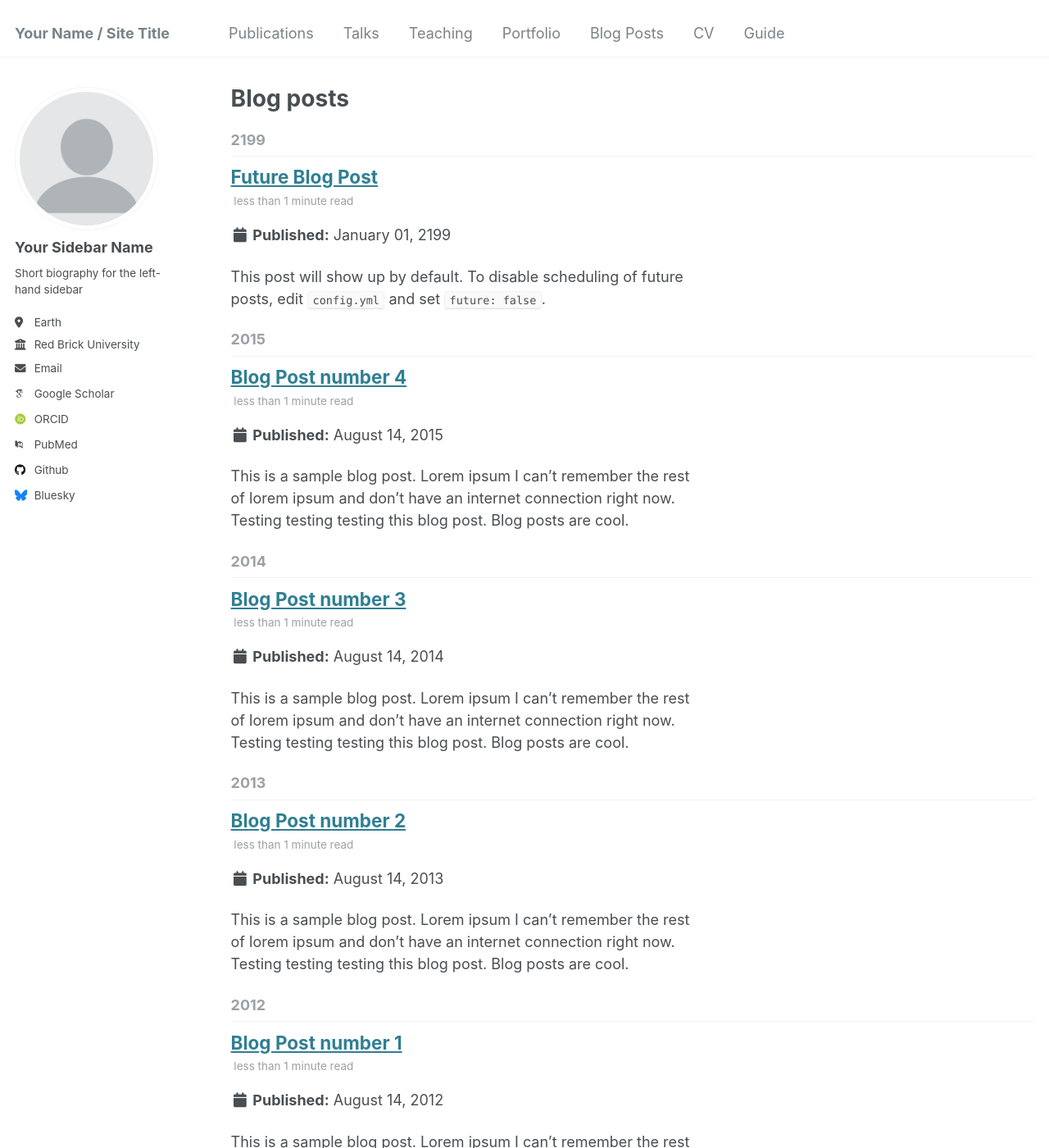
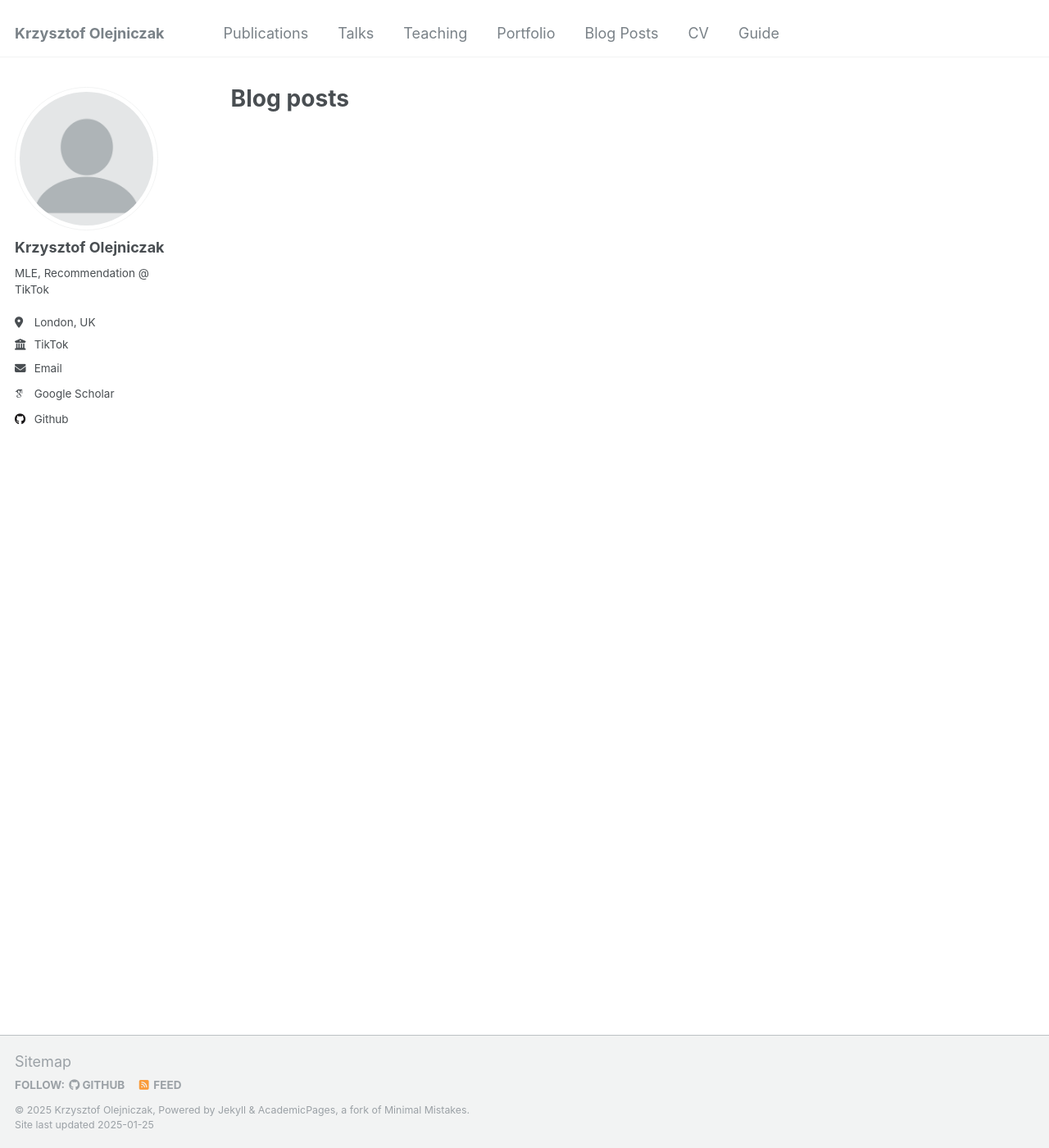
Before and after one commit to kolejnyy/kolejnyy.github.io, a Jekyll site: the page built from _pages/year-archive.html, in a window 1280 px wide and 1400 px high. Shown: the whole window at 82% size. Built offline with Jekyll 4.4.1, drawn with Linux system fonts in a browser that asks for light colours; some web fonts are replaced; some of the changed text lies outside the part shown.

Commit message:
initial changes

```diff
--- a/_config.yml
+++ b/_config.yml
@@ -8,13 +8,13 @@
 
 # Basic Site Settings
 locale                   : "en-US"
-title                    : "Your Name / Site Title"
+title                    : "Krzysztof Olejniczak"
 title_separator          : "-"
-name                     : &name "Your Name"
+name                     : &name "Krzysztof Olejniczak"
 description              : &description "personal description"
-url                      : https://academicpages.github.io # the base hostname & protocol for your site e.g. "https://[your GitHub username].github.io"
+url                      : https://kolejnyy.github.io # the base hostname & protocol for your site e.g. "https://[your GitHub username].github.io"
 baseurl                  : "" # the subpath of your site, e.g. "/blog"
-repository               : "academicpages/academicpages.github.io"
+repository               : "kolejnyy/kolejnyy.github.io"
 
 # Site Author - The following control what appear as part of the author content on the side bar.
 #               If a field is blank the icon and link will not appear, otherwise it will be shown.
@@ -22,21 +22,21 @@ repository               : "academicpages/academicpages.github.io"
 author:
   # Biographic information
   avatar           : "profile.png"
-  name             : "Your Sidebar Name"
+  name             : "Krzysztof Olejniczak"
   pronouns         : # example: "she/her"
-  bio              : "Short biography for the left-hand sidebar"
-  location         : "Earth"
-  employer         : "Red Brick University"
+  bio              : "MLE, Recommendation @ TikTok"
+  location         : "London, UK"
+  employer         : "TikTok"
   uri              : # URL
-  email            : "none@example.org"
+  email            : "kmfolejniczak@gmail.com"
 
   # Academic websites
   arxiv            : # URL - Update with the correct link to your profile
-  googlescholar    : "https://scholar.google.com/citations?user=PS_CX0AAAAAJ"
+  googlescholar    : "https://scholar.google.com/citations?user=0DqGU5oAAAAJ"
   impactstory      : # URL
-  orcid            : "http://orcid.org/yourorcidurl"
+  orcid            : #"http://orcid.org/yourorcidurl"
   semantic         : # URL
-  pubmed           : "https://www.ncbi.nlm.nih.gov/pubmed/?term=john+snow"
+  pubmed           : #"https://www.ncbi.nlm.nih.gov/pubmed/?term=john+snow"
   researchgate     : # URL
   scopus           : # URL
 
@@ -44,12 +44,12 @@ author:
   bitbucket        : # Username - Update with your username on the site
   codepen          : # Username
   dribbble         : # Username
-  github           : "academicpages"
+  github           : "kolejnyy"
   kaggle           : # Username
   stackoverflow    : # User number or user number and name (i.e., use "1" or "1/jeff-atwood")
 
   # Social media
-  bluesky          : "bsky.app" # Replace this with you Bluesky username
+  bluesky          : #"bsky.app" # Replace this with you Bluesky username
   facebook         : # Username
   flickr           : # Username
   foursquare       : # Username
--- a/_posts/2012-08-14-blog-post-1.md
+++ /dev/null
@@ -1,20 +0,0 @@
----
-title: 'Blog Post number 1'
-date: 2012-08-14
-permalink: /posts/2012/08/blog-post-1/
-tags:
-  - cool posts
-  - category1
-  - category2
----
-
-This is a sample blog post. Lorem ipsum I can't remember the rest of lorem ipsum and don't have an internet connection right now. Testing testing testing this blog post. Blog posts are cool.
-
-Headings are cool
-======
-
-You can have many headings
-======
-
-Aren't headings cool?
-------
--- a/_posts/2013-08-14-blog-post-2.md
+++ /dev/null
@@ -1,20 +0,0 @@
----
-title: 'Blog Post number 2'
-date: 2013-08-14
-permalink: /posts/2013/08/blog-post-2/
-tags:
-  - cool posts
-  - category1
-  - category2
----
-
-This is a sample blog post. Lorem ipsum I can't remember the rest of lorem ipsum and don't have an internet connection right now. Testing testing testing this blog post. Blog posts are cool.
-
-Headings are cool
-======
-
-You can have many headings
-======
-
-Aren't headings cool?
-------
--- a/_posts/2014-08-14-blog-post-3.md
+++ /dev/null
@@ -1,20 +0,0 @@
----
-title: 'Blog Post number 3'
-date: 2014-08-14
-permalink: /posts/2014/08/blog-post-3/
-tags:
-  - cool posts
-  - category1
-  - category2
----
-
-This is a sample blog post. Lorem ipsum I can't remember the rest of lorem ipsum and don't have an internet connection right now. Testing testing testing this blog post. Blog posts are cool.
-
-Headings are cool
-======
-
-You can have many headings
-======
-
-Aren't headings cool?
-------
--- a/_posts/2199-01-01-future-post.md
+++ /dev/null
@@ -1,11 +0,0 @@
----
-title: 'Future Blog Post'
-date: 2199-01-01
-permalink: /posts/2012/08/blog-post-4/
-tags:
-  - cool posts
-  - category1
-  - category2
----
-
-This post will show up by default. To disable scheduling of future posts, edit `config.yml` and set `future: false`.
```
Also changed, not shown: _posts/2015-08-14-blog-post-4.md (deleted, +0 -20 lines), _teaching/2014-spring-teaching-1.md (deleted, +0 -20 lines), _teaching/2015-spring-teaching-2.md (deleted, +0 -20 lines), .github/    workflows  /scrape_talks.yml (deleted), 6 other files.
